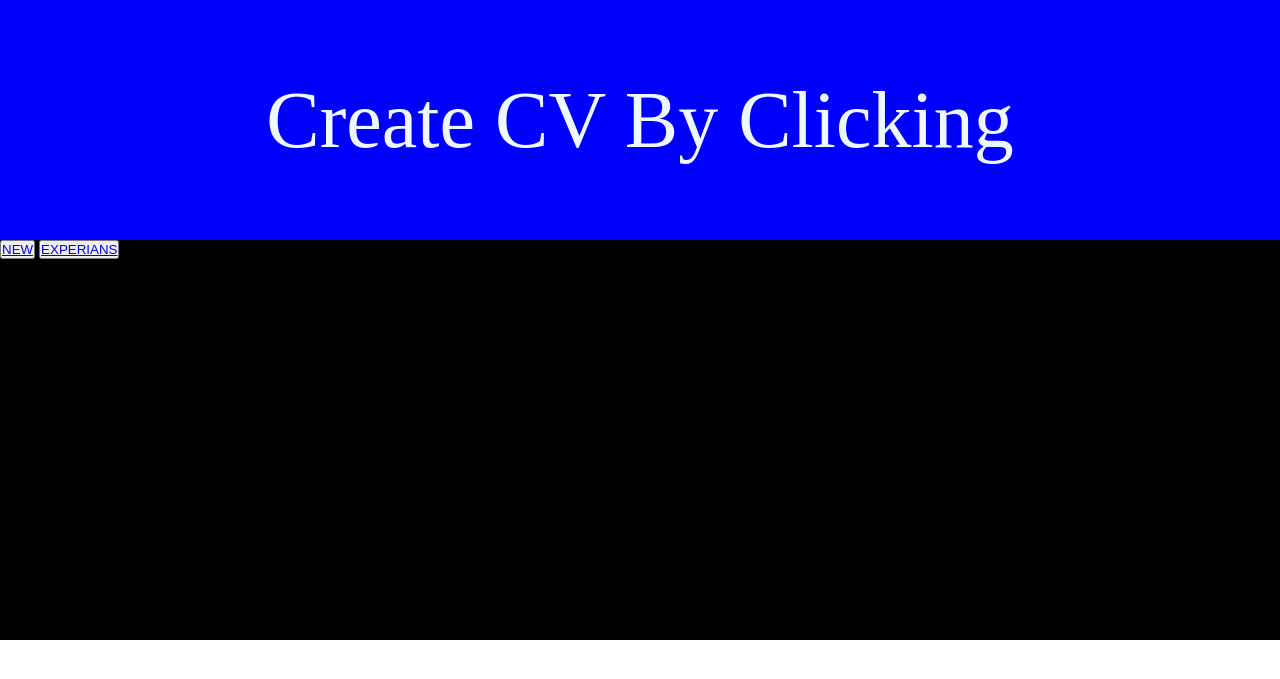
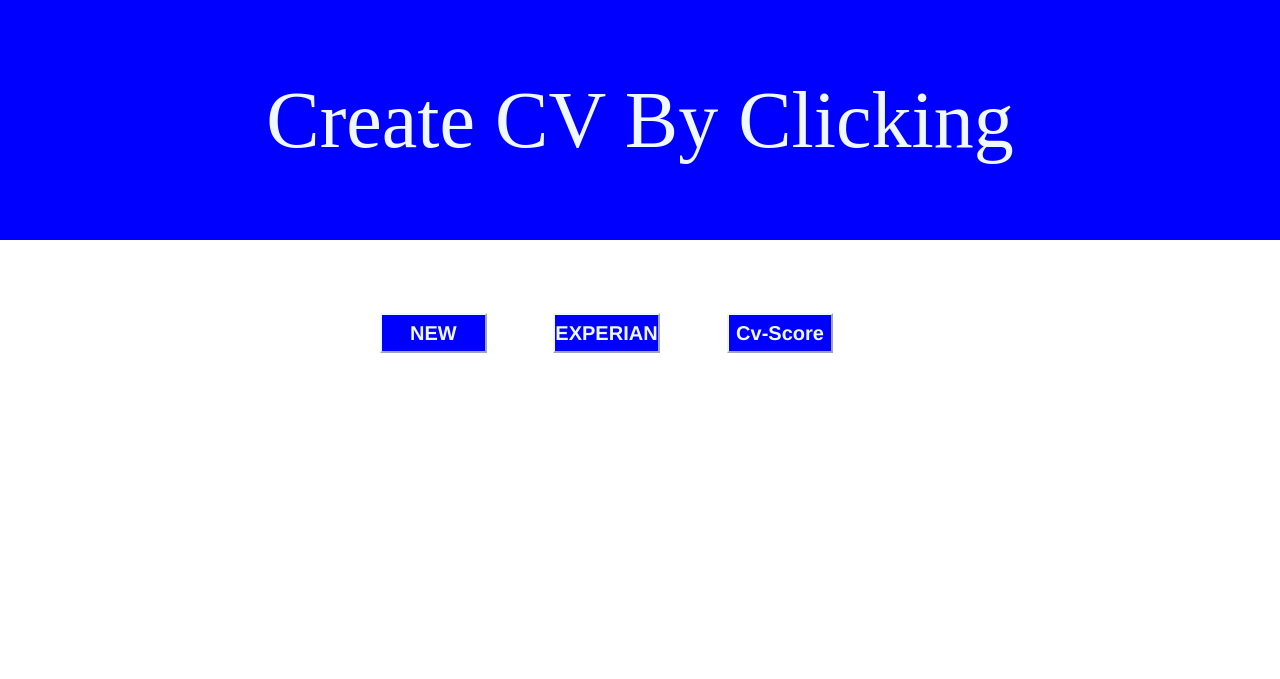
Before and after one commit to Iamhasan69/CvMaker, a Django app: page / in a window 1280 px wide. Shown: the top 679 px of the page. Run offline with Django 5.2, Linux system fonts and the light colour scheme.

Commit message:
5/24 added cv-score button to

```diff
--- a/Mainf/statics/index.css
+++ b/Mainf/statics/index.css
@@ -7,7 +7,7 @@
 .container{
     height:40em;
     width:auto;
-    background-color: black;
+    background-color:white;
 }
 .text-container{
     height:15em;
@@ -22,3 +22,28 @@ p{
     font-size: 5em;
     color: aliceblue;
 }
+a{
+    text-decoration: none;
+    color:aliceblue;
+    font-family:'Franklin Gothic Medium', 'Arial Narrow', Arial, sans-serif;
+    font-weight:bolder;
+    font-size:20px;
+
+}
+button{
+    height: 3em;
+    width: 8em;
+    overflow: hidden;
+    text-align: center;
+    background-color: blue;
+    border-color: aliceblue;
+    margin-top: 2em;
+    margin-right: 5em;
+    cursor: pointer;
+}
+.button-container{
+    height: 10em;
+    align-items: center;
+    justify-content: center;
+    display: flex;
+}
--- a/Mainf/templates/index.html
+++ b/Mainf/templates/index.html
@@ -17,8 +17,9 @@
                 <p>Create CV By Clicking</p>
             </div>
             <div class="button-container">
-                <button><a href="#">NEW</a></button>
-                <button><a href="#">EXPERIANS</a></button>
+                <button><a href="new/">NEW</a></button>
+                <button><a href="exps/">EXPERIANS</a></button>
+                <button><a href="cvScore/">Cv-Score</a></button>
             </div>
 
         </div>
```
